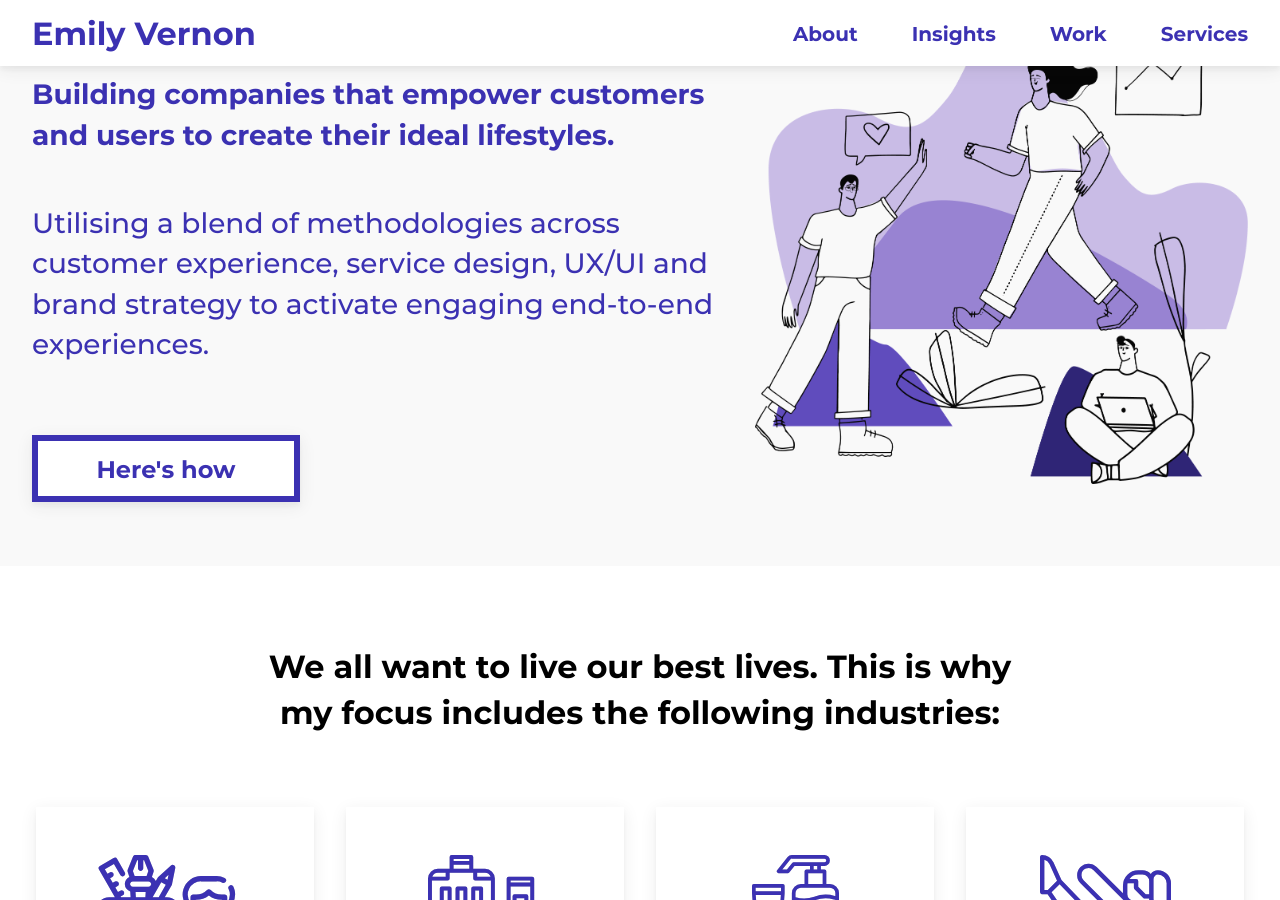
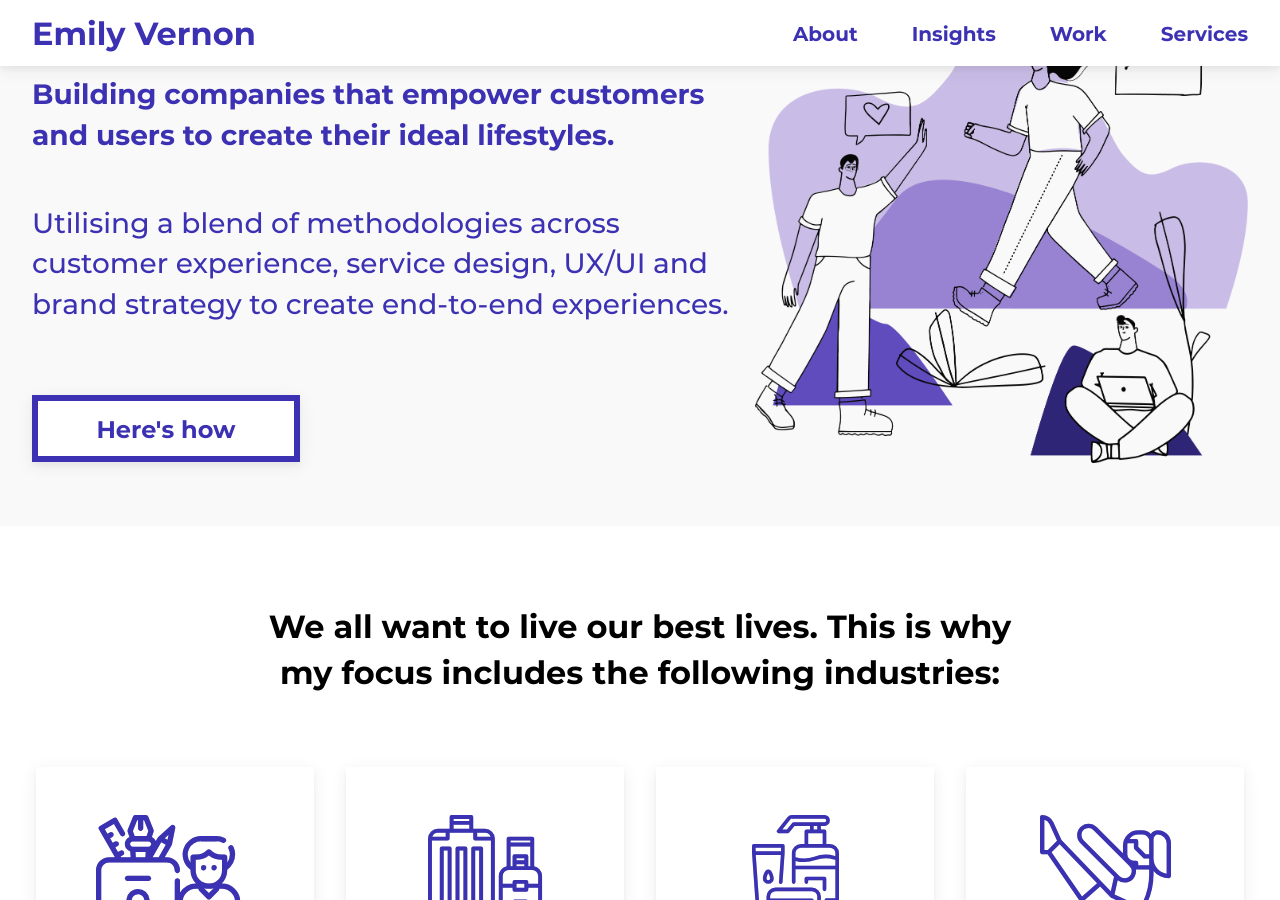
Before and after one commit to emilygv/emilyvernon.com, a Jekyll site: the page built from index.md, in a window 1280 px wide and 900 px high, scrolled down 542 px. Built offline with Jekyll 4.4.1, drawn with Linux system fonts in a browser that asks for light colours.

Commit message:
Update index.md

```diff
--- a/index.md
+++ b/index.md
@@ -10,7 +10,7 @@ hero_text: <mark>Customer experience</mark> <br><mark class="normal">for brands
 {% include hero_intro.html
 title= "Hi there - I’m Emily"
 subtitle= "Building companies that empower customers and users to create their ideal lifestyles."
-description= "Utilising a blend of methodologies across customer experience, service design, UX/UI and brand strategy to activate engaging end-to-end experiences."
+description= "Utilising a blend of methodologies across customer experience, service design, UX/UI and brand strategy to create end-to-end experiences."
 image= "/assets/images/homepage_hero.png"
 button_title= "Here's how" button_link= "/services"
 %}
```
